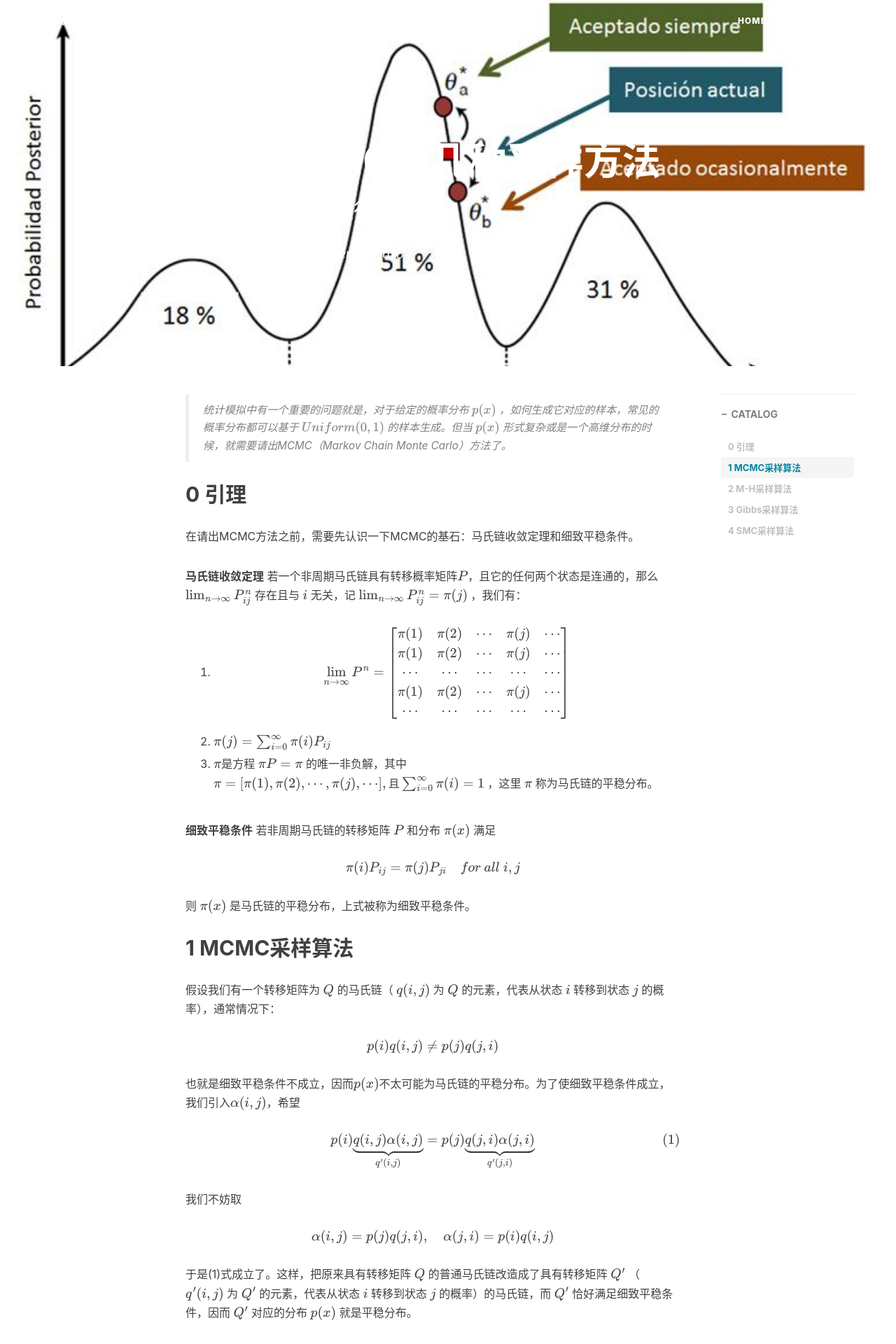
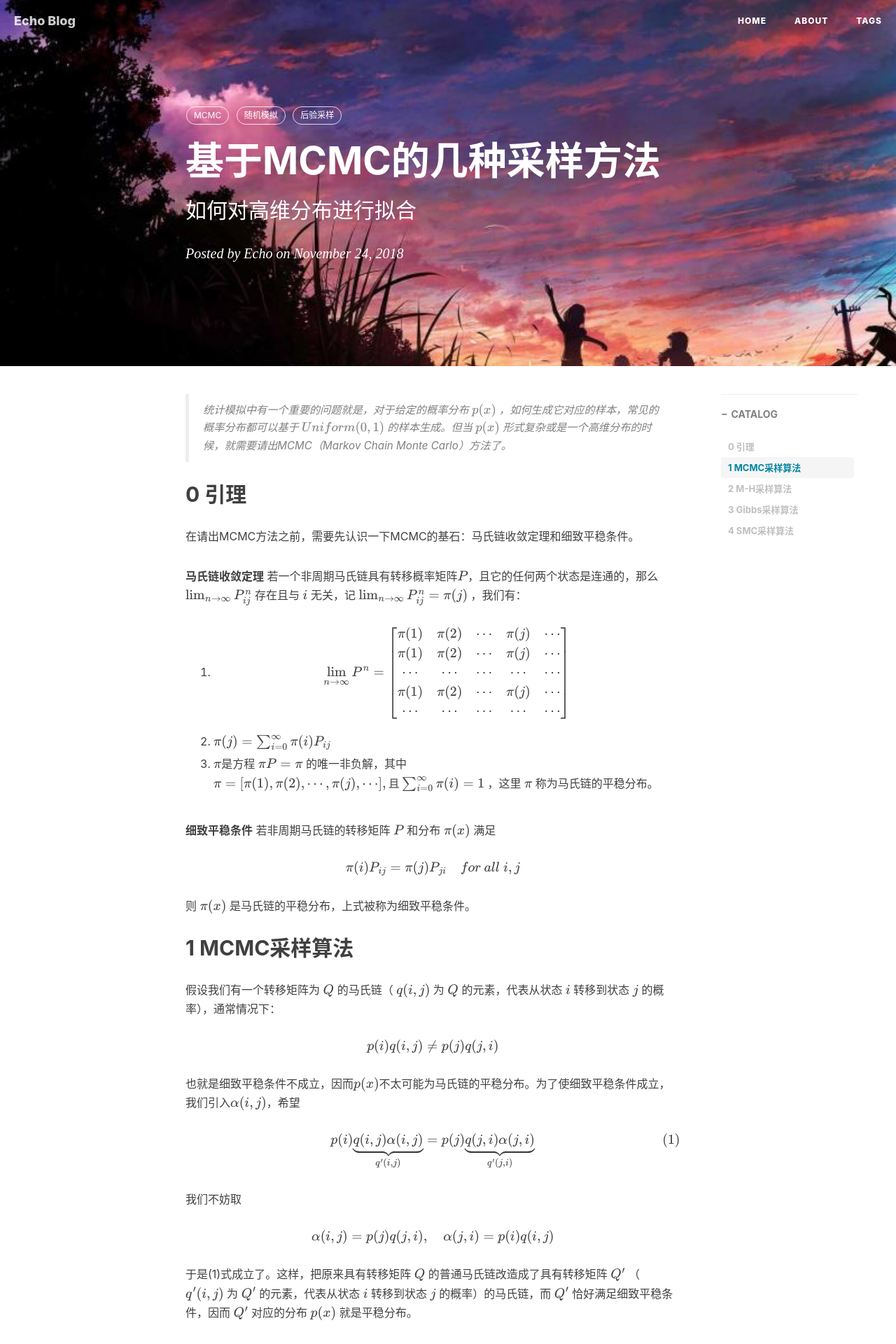
Before and after one commit to Echo-Ji/Echo-Ji.github.io, a Jekyll site: the page built from _posts/2018-11-24-基于MCMC的几种采样方法.md, in a window 1280 px wide. Shown: the top 1920 px of the page at 70% size. Built offline with Jekyll 4.4.1, drawn with Linux system fonts in a browser that asks for light colours; nearby versions of some CDN libraries; formulas are drawn with MathJax 3; comment, search, counter and statistics services are not loaded.

Commit message:
delete the bg image of MCMC

```diff
--- a/_posts/2018-11-24-基于MCMC的几种采样方法.md
+++ b/_posts/2018-11-24-基于MCMC的几种采样方法.md
@@ -4,7 +4,6 @@ title:      基于MCMC的几种采样方法
 subtitle:   如何对高维分布进行拟合
 date:       2018-11-24
 author:     Echo
-header-img: img/2018-11-24/Algoritmo_Markov_Chain_Monte_Carlo.jpg
 catalog:    true
 tags:
     - MCMC
```
